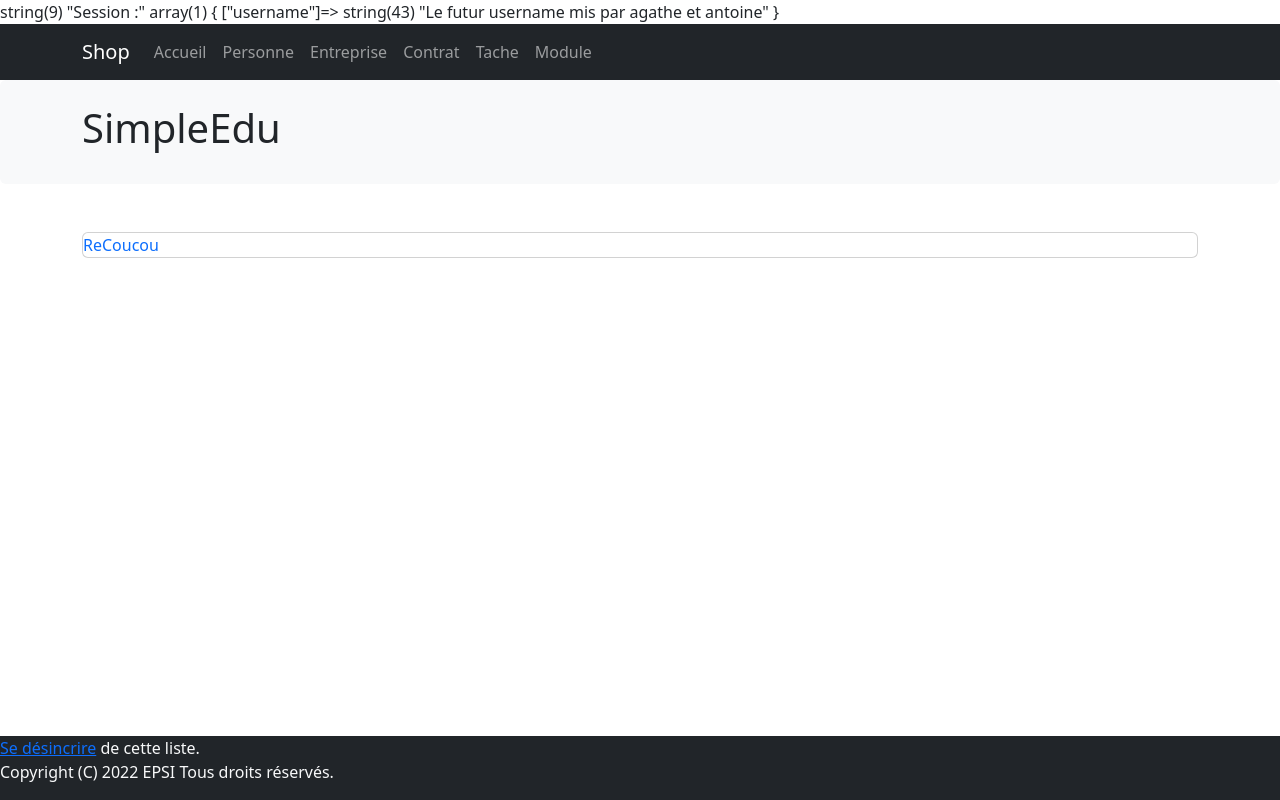
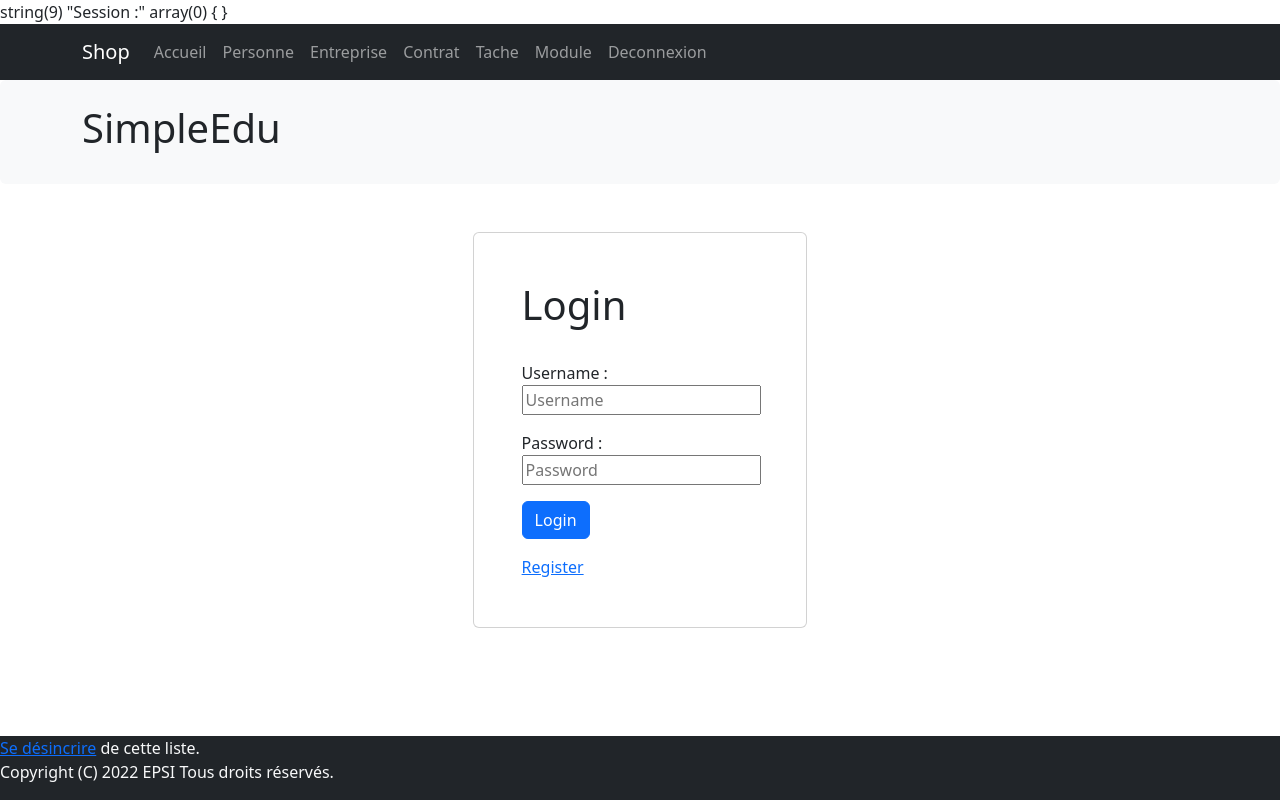
Before and after one commit to Agathe2310/Simpleduc, a PHP site: page /index.php in a window 1280 px wide. Run offline with PHP 8.4, Linux system fonts and the light colour scheme; data that the repository does not hold is empty; a stand-in replaces the project's code that opens the database connection.

Commit message:
fin base login

```diff
--- a/config/routes.php
+++ b/config/routes.php
@@ -21,4 +21,5 @@ $routes = [
     'modifCoPersonne' => 'modifCoController',
     'login' => 'loginController',
     'register' => 'registerController',
+    'deconnexion' => 'deconnexionController'
 ];
--- a/public/index.php
+++ b/public/index.php
@@ -9,7 +9,11 @@ require_once '../src/database.php';
 
 session_start();
 
-$_SESSION['username'] = "Le futur username mis par agathe et antoine";
+if (isset($_SESSION['deconnexion'])) {
+    session_destroy();
+    session_start();
+}
+
 
 var_dump("Session :");
 var_dump($_SESSION);
--- /dev/null
+++ b/src/controller/DeconnexionController.php
@@ -0,0 +1,6 @@
+<?php
+
+function deconnexionController($twig, $db) {
+    $_SESSION['deconnexion'] = 0;
+    echo $twig -> render('login.html.twig', []);
+}
--- a/src/router.php
+++ b/src/router.php
@@ -2,7 +2,7 @@
 
 function initRouter($routes, $db)
 {
-    if (isset($_SESSION['username'])) {
+    if (isset($_SESSION['username']) || (isset($_GET['page']) && $_GET['page'] == 'register')) {
         //Si la variable page existe donc dans l'url on a mis ?page=truc alors $page devient ?page
         if (isset($_GET['page'])) {
             $page = $_GET['page'];
--- a/template/layout.html.twig
+++ b/template/layout.html.twig
@@ -27,6 +27,7 @@
                     <li class="nav-item"><a href="?page=addContrat" class="nav-link">Contrat</a></li>
                     <li class="nav-item"><a href="?page=addTache" class="nav-link">Tache</a></li>
                     <li class="nav-item"><a href="?page=addModule" class="nav-link">Module</a></li>
+                    <li class="nav-item"><a href="?page=deconnexion" class="nav-link">Deconnexion</a></li>
                 </ul>
             </div>
         </div>
--- a/template/login.html.twig
+++ b/template/login.html.twig
@@ -23,6 +23,8 @@
 
         <input type="submit" value="Login" class="btn btn-primary">
       </form>
+
+      <a href="?page=register">Register</a>
     </div>
   </div>
 </div>
--- a/template/register.html.twig
+++ b/template/register.html.twig
@@ -28,6 +28,7 @@
 
         <input type="submit" value="Register" class="btn btn-primary">
       </form>
+      <a href="?page=login">Login</a>
     </div>
   </div>
 
```
